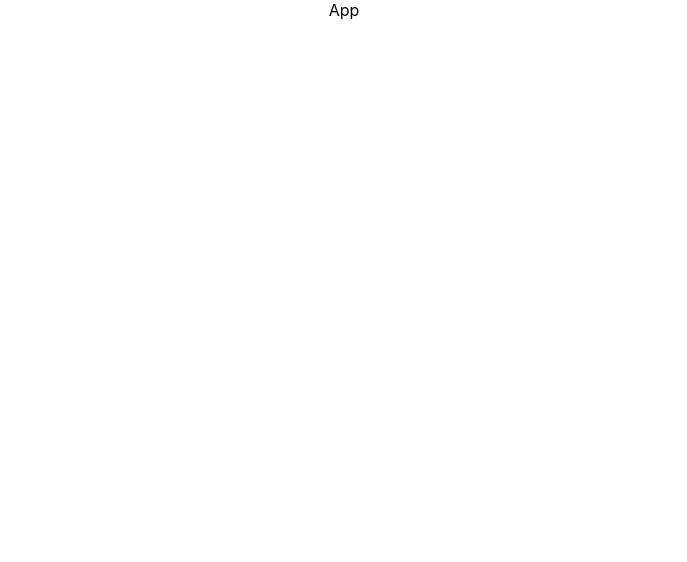
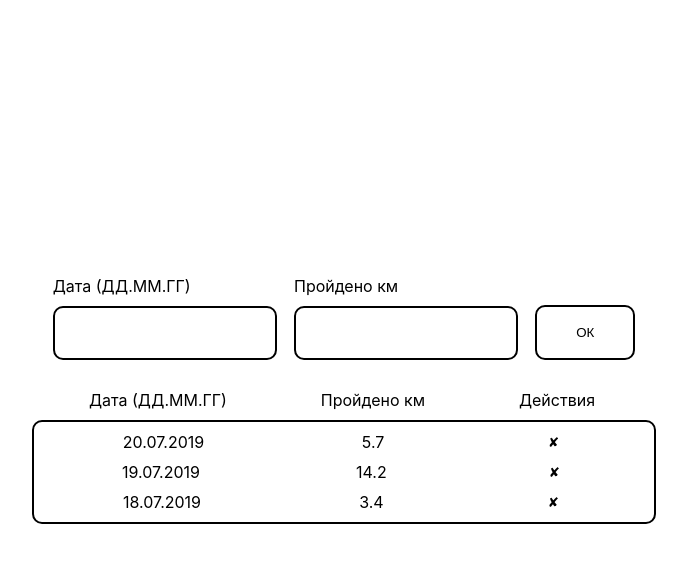
Before and after one commit to BVyacheslav/react-course, a React (Create React App) app: page / in a window 1280 px wide. Shown: the top 562 px of the page, without its empty margins (296-983 px from the left). Built offline with nearby package versions, Linux system fonts and the light colour scheme; the HTML template or start-up script is replaced by a standard one.

Commit message:
Реализован функционал учета тренировок

```diff
--- a/src/App.css
+++ b/src/App.css
@@ -1,3 +1,70 @@
 .App {
+display: flex;
+justify-content: center;
+align-items: center;
+height: 100vh;
+flex-direction: column;
+}
+
+form {
+  display: flex;
+  justify-content: space-around;
+  align-items: flex-end;
+  width: 600px;
+  border-radius: 10px;
+  margin-bottom: 20px;
+}
+
+input {
+  height: 30px;
+  width: 200px;
+  font-size: 24px;
+  padding: 10px;
+  border: 2px solid black;
+  border-radius: 10px;
   text-align: center;
 }
+
+label {
+  margin-bottom: 10px;
+}
+
+.addButton {
+  background-color: white;
+  color: black;
+  border: 2px solid black;
+  border-radius: 10px;
+  height: 55px;
+  width: 100px;
+  cursor: pointer;
+}
+
+.deleteButton {
+  border: none;
+  background-color: white;
+  cursor: pointer;
+}
+
+.inputWrapper {
+  display: flex;
+  flex-direction: column;
+}
+
+.header {
+  display: flex;
+  justify-content: space-around;
+  width: 600px;
+  margin: 10px;
+}
+
+.table {
+  border: 2px solid black;
+  border-radius: 10px;
+}
+
+.workout {
+  display: flex;
+  justify-content: space-around;
+  width: 600px;
+  margin: 10px;
+}
--- a/src/App.js
+++ b/src/App.js
@@ -1,9 +1,42 @@
+import { useState } from 'react';
 import './App.css';
+import { Table } from './components';
+import { Form } from './components';
 
 function App() {
+
+  const [workouts, setWorkouts] = useState([
+    {
+      date: '20.07.2019',
+      distance: 5.7
+    },
+    {
+      date: '19.07.2019',
+      distance: 14.2
+    },
+    {
+      date: '18.07.2019',
+      distance: 3.4
+    },
+  ]);
+
+  const strDateToMs = (string) => {
+    const [day, month, year] = string.split(".");
+    return Date.parse(`${year}-${month}-${day}`);
+  };
+
+  const sortedWorkouts = workouts.slice().sort((a, b) => strDateToMs(b.date) - strDateToMs(a.date));
+
   return (
     <div className="App">
-      App
+      <Form
+        workouts={workouts}
+        setWorkouts={setWorkouts}
+      />
+      <Table
+        workouts={sortedWorkouts}
+        setWorkouts={setWorkouts}
+      />
     </div>
   );
 }
--- /dev/null
+++ b/src/components/Form/Form.js
@@ -0,0 +1,46 @@
+import { useState } from 'react';
+
+export const Form = ({ workouts, setWorkouts }) => {
+
+  const initialState = {
+    date: '',
+    distance: ''
+  }
+
+  const [form, setForm] = useState(initialState);
+
+  const handleChange = ({ target: { id, value } }) => {
+    setForm(prevState => ({ ...prevState, [id]: value }))
+  }
+
+  const handleSubmit = (event) => {
+    event.preventDefault();
+    const dateWorkoutIndex = workouts.findIndex(workout => workout.date === form.date);
+    if (dateWorkoutIndex < 0) {
+      const newWorkout = {
+        date: form.date,
+        distance: form.distance
+      };
+      setWorkouts(prevState => ([...prevState, newWorkout]));
+    } else {
+      const newWorkouts = [...workouts];
+      newWorkouts[dateWorkoutIndex].distance = Number(newWorkouts[dateWorkoutIndex].distance) + Number(form.distance);
+      setWorkouts(newWorkouts);
+    }
+    setForm(initialState);
+  }
+
+  return (
+    <form onSubmit={handleSubmit}>
+      <div className="inputWrapper">
+        <label htmlFor="date">Дата (ДД.ММ.ГГ)</label>
+        <input id="date" value={form.date} onChange={handleChange} />
+      </div>
+      <div className="inputWrapper">
+        <label htmlFor="distance">Пройдено км</label>
+        <input id="distance" value={form.distance} onChange={handleChange} />
+      </div>
+      <button className="addButton" type="submit">ОК</button>
+    </form>
+  )
+}
--- /dev/null
+++ b/src/components/Form/index.js
@@ -0,0 +1 @@
+export { Form } from './Form';
--- /dev/null
+++ b/src/components/Table/Table.js
@@ -0,0 +1,26 @@
+export const Table = ({ workouts, setWorkouts }) => {
+
+  const handleRemove = (date) => () => {
+    setWorkouts(workouts.filter((workout) => workout.date !== date))
+  }
+
+  return (
+    <div>
+      <div className="header">
+        <span>Дата (ДД.ММ.ГГ)</span>
+        <span>Пройдено км</span>
+        <span>Действия</span>
+      </div>
+
+      <div className="table">
+        {workouts.map(workout =>
+          <div className="workout" key={workout.date}>
+            <span>{workout.date}</span>
+            <span>{workout.distance}</span>
+            <button className="deleteButton" onClick={handleRemove(workout.date)}>✘</button>
+          </div>
+        )}
+      </div>
+    </div>
+  )
+}
--- /dev/null
+++ b/src/components/Table/index.js
@@ -0,0 +1 @@
+export { Table } from './Table';
--- /dev/null
+++ b/src/components/index.js
@@ -0,0 +1,2 @@
+export { Form } from './Form';
+export { Table } from './Table';
```
